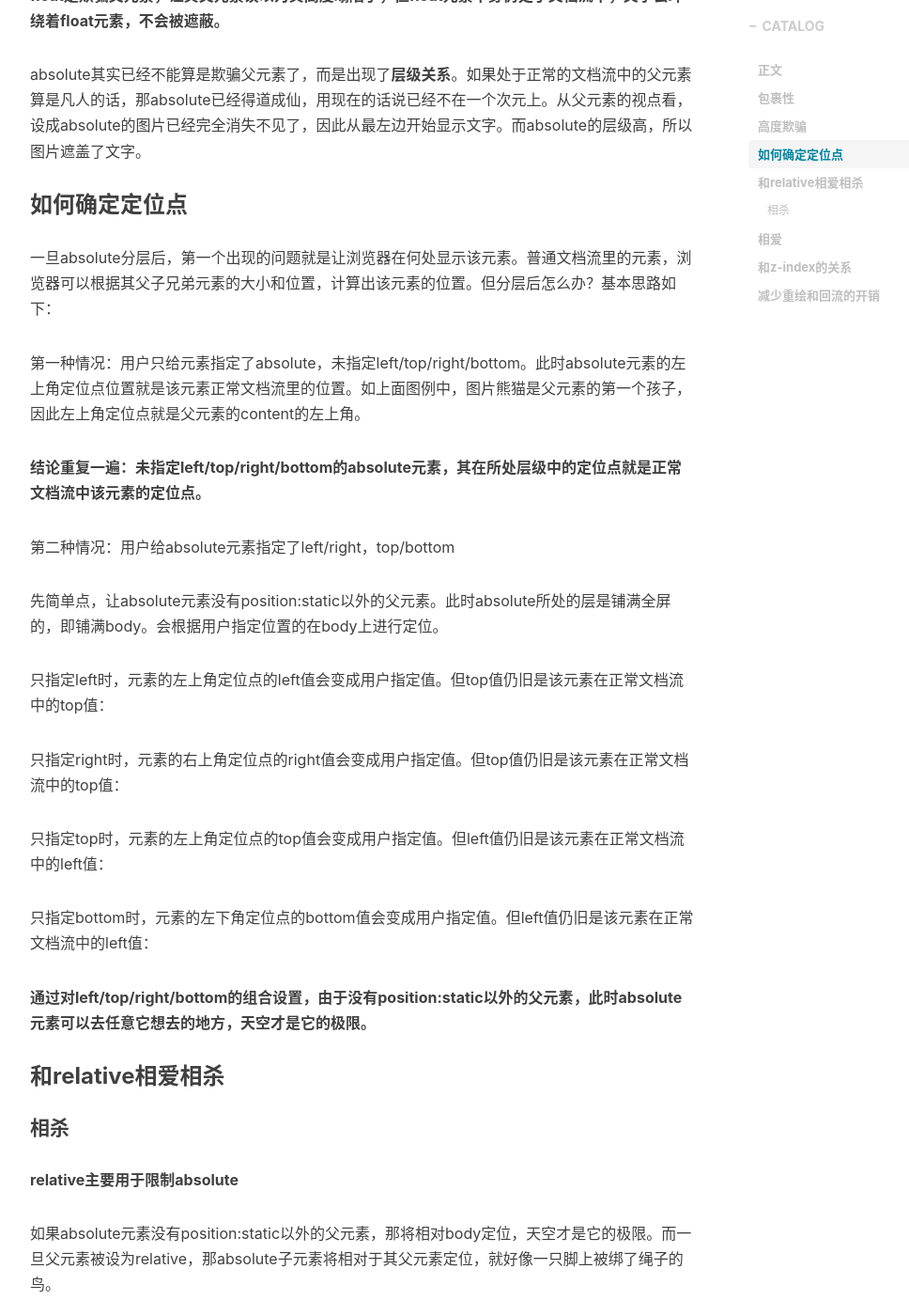
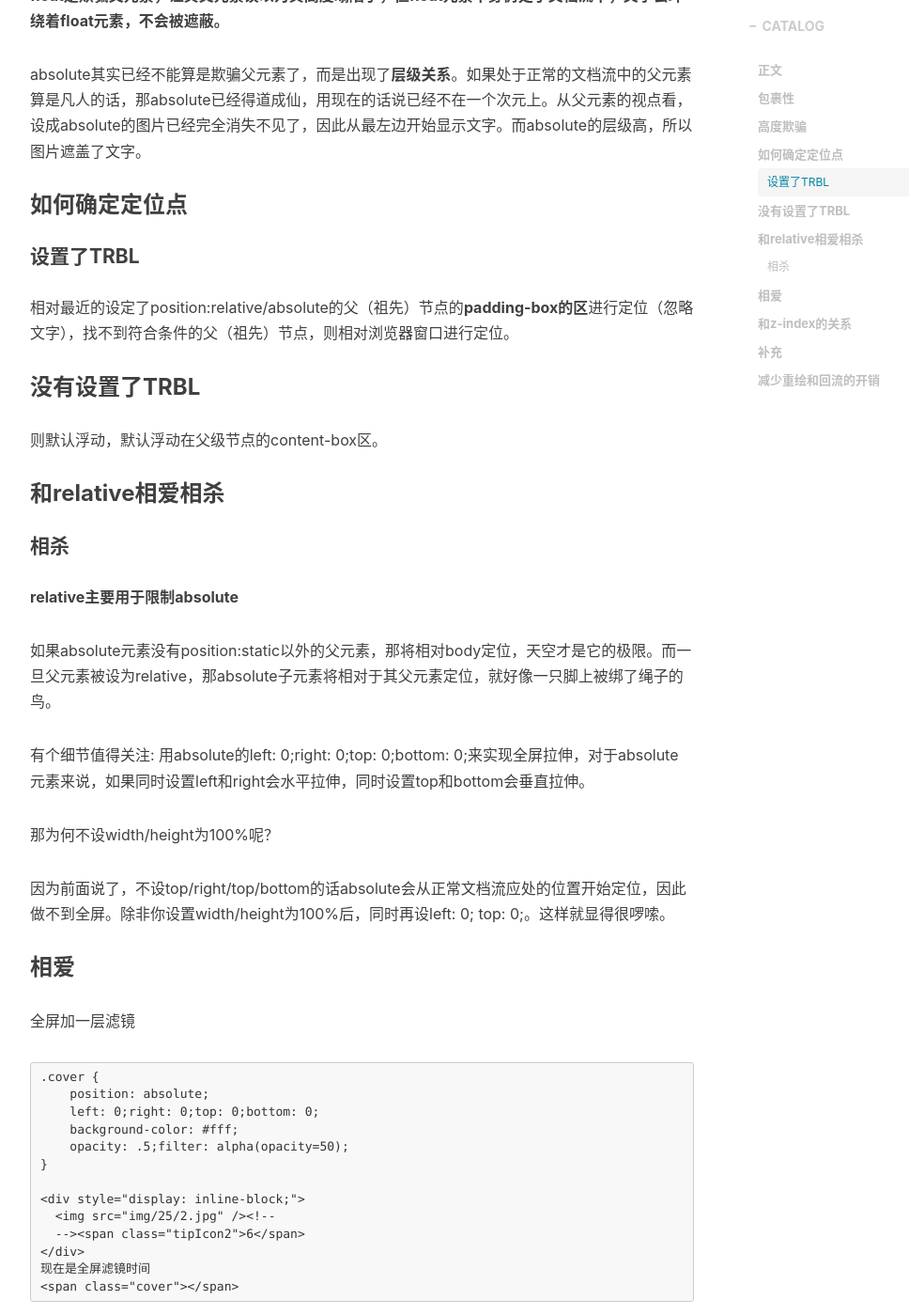
Before and after one commit to stephen-mi/QinZhen001.github.io, a Jekyll site: the page built from _posts/2017-09-24-CSS绝对定位absolute-myblog.markdown, in a window 1280 px wide and 1400 px high, scrolled down 1422 px. Shown: the whole window at 94% size, without its empty margins (233-1201 px from the left). Built offline with Jekyll 4.4.1, drawn with Linux system fonts in a browser that asks for light colours; nearby versions of some CDN libraries; comment, search, counter and statistics services are not loaded.

Commit message:
qz commit

```diff
--- a/_posts/2017-09-24-CSS绝对定位absolute-myblog.markdown
+++ b/_posts/2017-09-24-CSS绝对定位absolute-myblog.markdown
@@ -54,30 +54,14 @@
 
 ### 如何确定定位点
 
-一旦absolute分层后，第一个出现的问题就是让浏览器在何处显示该元素。普通文档流里的元素，浏览器可以根据其父子兄弟元素的大小和位置，计算出该元素的位置。但分层后怎么办？基本思路如下：
+#### 设置了TRBL
 
-第一种情况：用户只给元素指定了absolute，未指定left/top/right/bottom。此时absolute元素的左上角定位点位置就是该元素正常文档流里的位置。如上面图例中，图片熊猫是父元素的第一个孩子，因此左上角定位点就是父元素的content的左上角。
-
-**结论重复一遍：未指定left/top/right/bottom的absolute元素，其在所处层级中的定位点就是正常文档流中该元素的定位点。**
+相对最近的设定了position:relative/absolute的父（祖先）节点的**padding-box的区**进行定位（忽略文字），找不到符合条件的父（祖先）节点，则相对浏览器窗口进行定位。
 
 
+### 没有设置了TRBL
 
-第二种情况：用户给absolute元素指定了left/right，top/bottom
-
-
-先简单点，让absolute元素没有position:static以外的父元素。此时absolute所处的层是铺满全屏的，即铺满body。会根据用户指定位置的在body上进行定位。
-
-只指定left时，元素的左上角定位点的left值会变成用户指定值。但top值仍旧是该元素在正常文档流中的top值：
-
-只指定right时，元素的右上角定位点的right值会变成用户指定值。但top值仍旧是该元素在正常文档流中的top值：
-
-只指定top时，元素的左上角定位点的top值会变成用户指定值。但left值仍旧是该元素在正常文档流中的left值：
-
-只指定bottom时，元素的左下角定位点的bottom值会变成用户指定值。但left值仍旧是该元素在正常文档流中的left值：
-
-
-**通过对left/top/right/bottom的组合设置，由于没有position:static以外的父元素，此时absolute元素可以去任意它想去的地方，天空才是它的极限。**
-
+则默认浮动，默认浮动在父级节点的content-box区。
 
 
 ### 和relative相爱相杀
@@ -136,6 +120,12 @@
 
 
 
+## 补充
+
+
+
+
+
 ### 减少重绘和回流的开销
 
 例如将元素隐藏，你或许会用display:none。
```
Also changed, not shown: _posts/2017-08-26-relative定位-myblog.markdown (+23 -9 lines).
